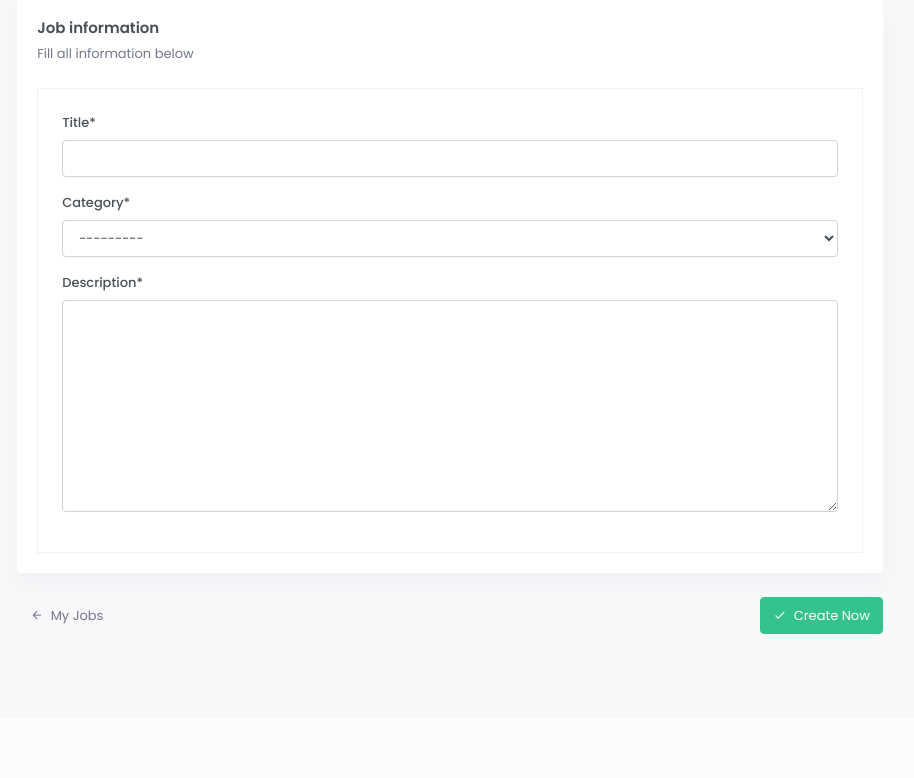
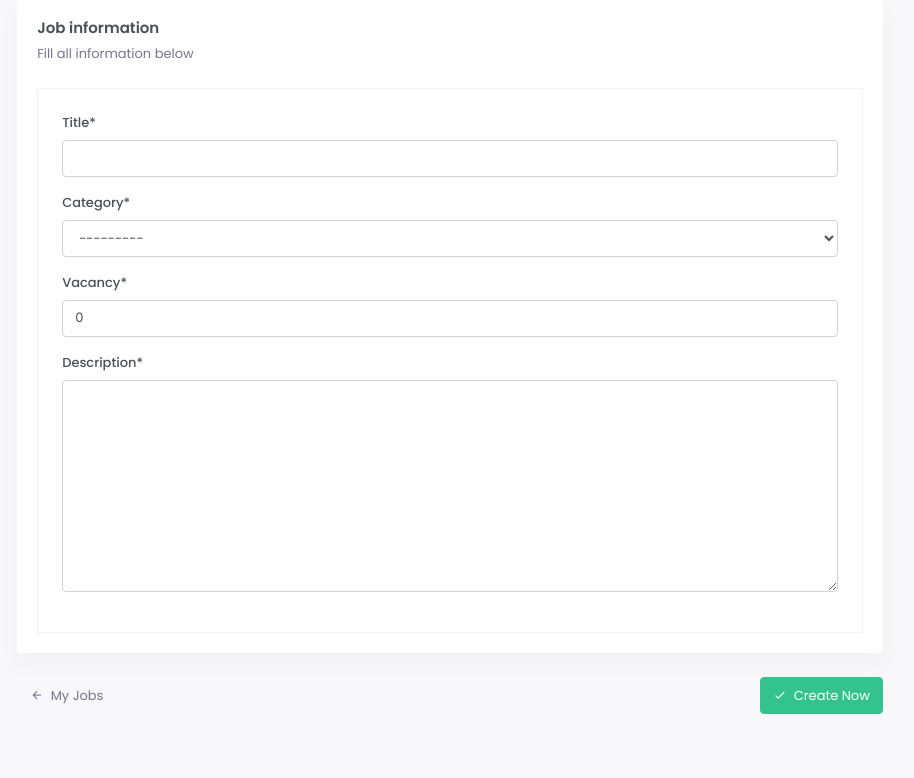
Before and after one commit to Saqib-DevSecOps/cws-job-post, a Django app: page /c/job/add/ in a window 1280 px wide. Shown: the part 176-954 px from the top of the page, without its empty margins (190-1104 px from the left). Before the commit the page ends 810 px from the top, so only its background shows below. Run offline with Django 3.2, Linux system fonts and the light colour scheme; a user stored in the database is signed in; tables that the repository leaves empty hold one stand-in row (values such as "Sample post"); some libraries are stand-ins or nearby versions.

Commit message:
updated successfully

```diff
--- a/src/portals/company/models.py
+++ b/src/portals/company/models.py
@@ -50,6 +50,7 @@ class Job(models.Model):
 
     title = models.CharField(max_length=255)
     category = models.ForeignKey(Category, on_delete=models.CASCADE)
+    vacancy = models.IntegerField(default=0)
     description = models.TextField()
     detailed_description = RichTextField(null=True, blank=True)
     company = models.ForeignKey('Company', related_name='job_provider', on_delete=models.CASCADE, blank=True)
--- a/src/portals/company/views.py
+++ b/src/portals/company/views.py
@@ -33,8 +33,8 @@ class CompanyUpdateView(UpdateView):
     model = Company
     fields = [
         'name', 'tag_line', 'description',
-        'business_type','company_registration_no',
-         'contact_number','company_start_date',
+        'business_type', 'company_registration_no',
+        'contact_number', 'company_start_date',
         'contact_email', 'company_address'
 
     ]
@@ -57,7 +57,7 @@ class JobListView(ListView):
 @method_decorator(company_required, name='dispatch')
 class JobCreateView(CreateView):
     model = Job
-    fields = ['title', 'category', 'description']
+    fields = ['title', 'category', 'vacancy', 'description']
     success_url = reverse_lazy('company:job-list')
 
     def form_valid(self, form):
@@ -68,7 +68,7 @@ class JobCreateView(CreateView):
 @method_decorator(company_required, name='dispatch')
 class JobUpdateView(UpdateView):
     model = Job
-    fields = ['title', 'category', 'description', 'status']
+    fields = ['title', 'category','vacancy','description', 'status']
     success_url = reverse_lazy('company:job-list')
 
     def get_object(self, queryset=None):
--- a/src/portals/customer/templates/customer/candidate_list.html
+++ b/src/portals/customer/templates/customer/candidate_list.html
@@ -57,7 +57,7 @@
                                         <b class="text-warning"><i
                                                 class="fa fa-clock"></i> {{ object.get_status_display }}</b>
                                     {% elif object.status == 'rej' %}
-                                    <b class="text-danger"><i
+                                    <b class="text-danger fa fa-times"><i
                                             class="fa fa-cancel"></i> {{ object.get_status_display }}</b>
                                     {% elif object.status == 'acc' %}
                                         <b class="text-success"><i
--- a/src/website/templates/website/home.html
+++ b/src/website/templates/website/home.html
@@ -40,6 +40,7 @@
                                         </div>
                                         <div class="col text-right">
                                             <p class="mb-0 card-title">{{ object.category.name }}</p>
+                                            <p class="mb-0 card-title">Total Vacancies : {{ object.vacancy }}</p>
                                             <p class="mb-0 card-title-desc text-success"><b>OPEN</b></p>
                                         </div>
                                     </div>
```
Also changed, not shown: src/portals/company/templates/company/candidate_detail.html (+4 -4 lines), src/portals/company/migrations/0013_job_vacancy.py (added).
